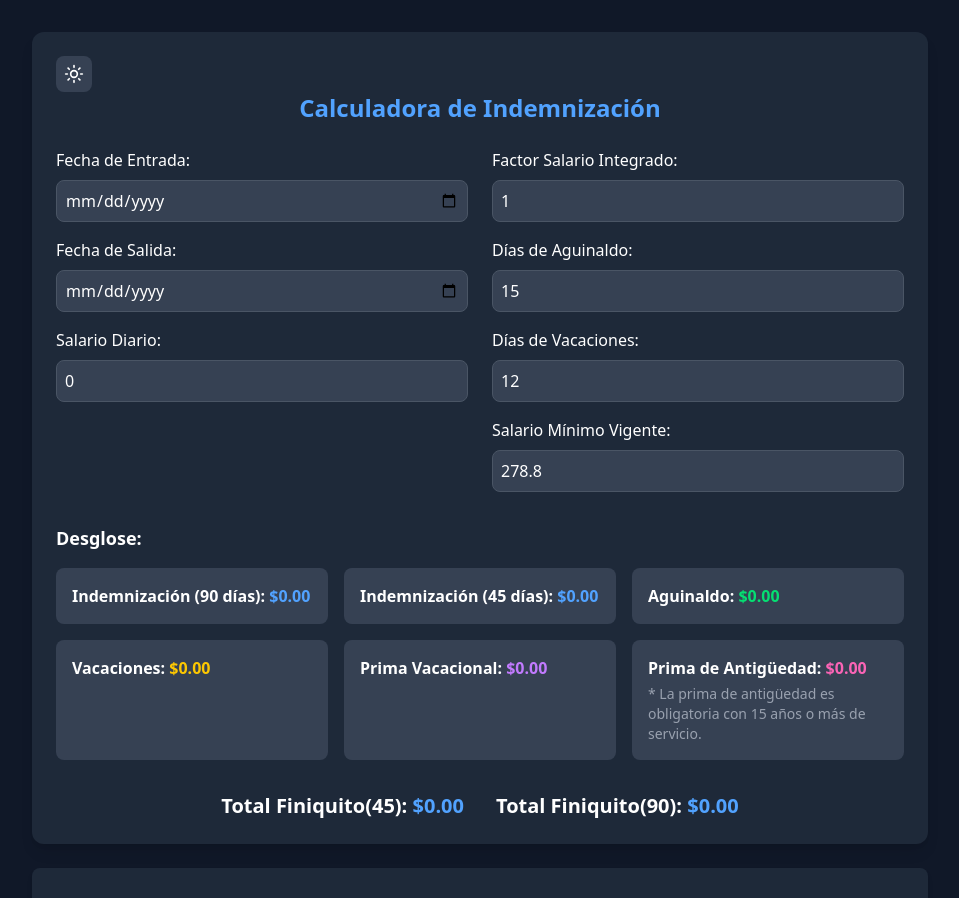
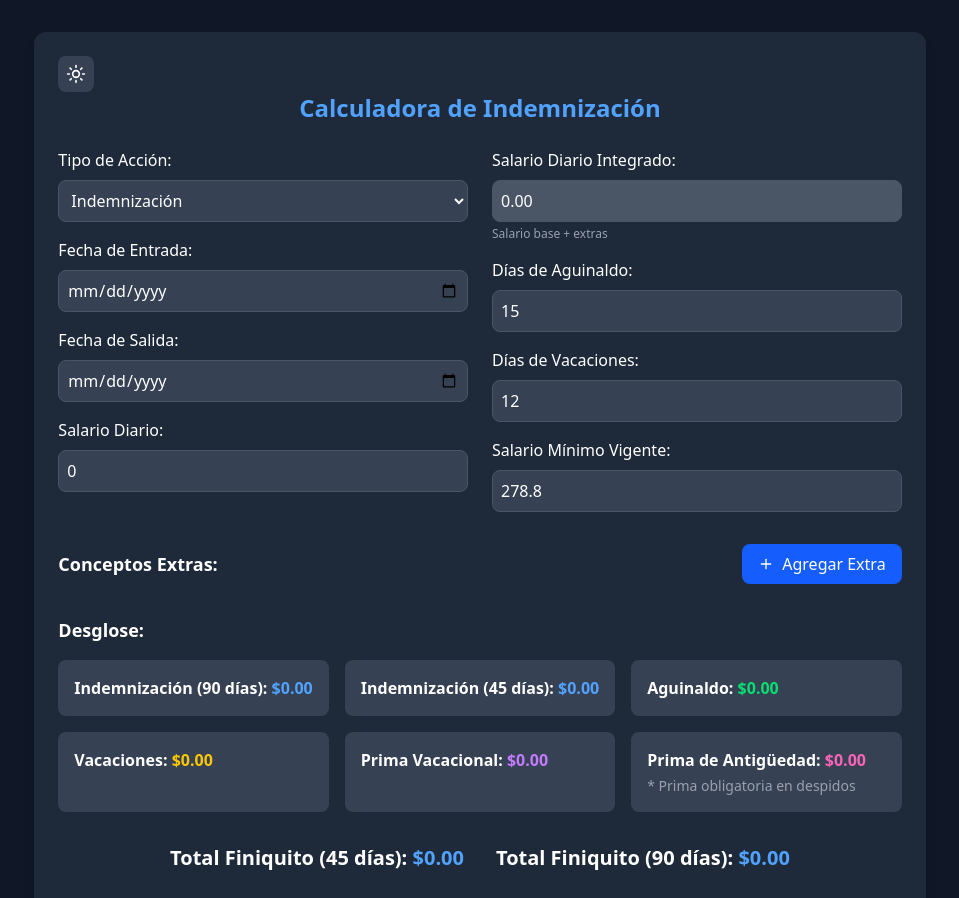
Before and after one commit to ivargasm/calculadora-indemnizacion, a React (Vite) app: page / in a window 1280 px wide. Shown: the top 898 px of the page, without its empty margins (160-1119 px from the left). Built offline with nearby package versions, Linux system fonts and the light colour scheme.

Commit message:
Agregado la reinstalacion y boton para descargar planilla de liquidacion

```diff
--- a/src/App.jsx
+++ b/src/App.jsx
@@ -1,5 +1,5 @@
 import { useState, useEffect } from 'react';
-import { Sun, Moon } from "lucide-react";
+import { Sun, Moon, Download, Plus, Trash2 } from "lucide-react";
 import Disclaimer from './components/Disclaimer';
 import {BuyMeACoffeeButton} from './components/BuyMeACoffeeButton';
 
@@ -7,7 +7,6 @@ export default function CalculadoraIndemnizacion() {
   const [fechaEntrada, setFechaEntrada] = useState('');
   const [fechaSalida, setFechaSalida] = useState('');
   const [salarioDiario, setSalarioDiario] = useState(0);
-  const [factorSalarioIntegrado, setFactorSalarioIntegrado] = useState(1.0);
   const [diasAguinaldo, setDiasAguinaldo] = useState(15);
   const [diasVacaciones, setDiasVacaciones] = useState(12);
   const [salarioMinimo, setSalarioMinimo] = useState(278.80);
@@ -15,6 +14,8 @@ export default function CalculadoraIndemnizacion() {
   const [diasTrabajadosAnio, setDiasTrabajadosAnio] = useState(0);
   const [darkMode, setDarkMode] = useState('dark');
   const [diasVacacionesTrabajados, setDiasVacacionesTrabajados] = useState(0);
+  const [extras, setExtras] = useState([]);
+  const [tipoAccion, setTipoAccion] = useState('indemnizacion'); // 'indemnizacion' o 'reinstalacion'
 
   // Alternar modo oscuro
   const toggleDarkMode = () => {
@@ -83,19 +84,113 @@ export default function CalculadoraIndemnizacion() {
     return 12; // por default año 1 o menos
   };
 
-  // Cálculos
-  const salarioDiarioIntegrado = salarioDiario * factorSalarioIntegrado;
+  // Cálculo del salario integrado
+  const totalExtrasDiarios = extras.reduce((sum, extra) => {
+    const divisor = extra.periodicidad === 'mensual' ? 30 : extra.periodicidad === 'quincenal' ? 15 : extra.periodicidad === 'semanal' ? 7 : 1;
+    return sum + (extra.monto / divisor);
+  }, 0);
+  const salarioDiarioIntegrado = salarioDiario + totalExtrasDiarios;
   const indemnizacion90 = salarioDiarioIntegrado * 90;
   const indemnizacion45 = salarioDiarioIntegrado * 45;
+
+  // Cálculo para reinstalación: 20 días por año trabajado
+  const añosDeAntigüedad = diasTrabajados / 365;
+  const reinstalacion = salarioDiarioIntegrado * 20 * añosDeAntigüedad;
   const aguinaldo = (diasAguinaldo / 365) * diasTrabajadosAnio * salarioDiario;
   const vacaciones = (diasVacaciones / 365) * diasVacacionesTrabajados * salarioDiario;
   const primaVacacional = vacaciones / 4;
 
-  const añosDeAntigüedad = diasTrabajados / 365;
-  const primaAntiguedad = (12 / 365) * diasTrabajados * (2 * salarioMinimo)
 
-  const totalFiniquito90 = (añosDeAntigüedad >= 15) ? aguinaldo + vacaciones + primaVacacional + indemnizacion90 + primaAntiguedad : aguinaldo + vacaciones + primaVacacional + indemnizacion90;
-  const totalFiniquito45 = (añosDeAntigüedad >= 15) ? aguinaldo + vacaciones + primaVacacional + indemnizacion45 + primaAntiguedad : aguinaldo + vacaciones + primaVacacional + indemnizacion45;
+  // Prima de Antigüedad: SIEMPRE obligatoria en despidos según LFT
+  const primaAntiguedad = (12 / 365) * diasTrabajados * (2 * salarioMinimo);
+
+  const totalFiniquito90 = aguinaldo + vacaciones + primaVacacional + (tipoAccion === 'indemnizacion' ? indemnizacion90 : reinstalacion) + primaAntiguedad;
+  const totalFiniquito45 = aguinaldo + vacaciones + primaVacacional + (tipoAccion === 'indemnizacion' ? indemnizacion45 : reinstalacion) + primaAntiguedad;
+
+  // Función para generar y descargar el reporte
+  const descargarReporte = () => {
+    const fecha = new Date().toLocaleDateString('es-MX');
+    const contenido = `
+PROPUESTA ECONÓMICA - FINIQUITO LABORAL
+${'='.repeat(50)}
+
+Fecha de elaboración: ${fecha}
+Tipo de acción: ${tipoAccion.toUpperCase()}
+
+DATOS DEL TRABAJADOR:
+${'-'.repeat(25)}
+Fecha de ingreso: ${fechaEntrada}
+Fecha de salida: ${fechaSalida}
+Días trabajados: ${diasTrabajados}
+Años de antigüedad: ${añosDeAntigüedad.toFixed(2)}
+
+SALARIOS:
+${'-'.repeat(25)}
+Salario diario base: $${salarioDiario.toFixed(2)}
+${extras.length > 0 ? `Extras:
+${extras.map(extra => {
+  const divisor = extra.periodicidad === 'mensual' ? 30 : extra.periodicidad === 'quincenal' ? 15 : extra.periodicidad === 'semanal' ? 7 : 1;
+  const montoDiario = extra.monto / divisor;
+  return `  - ${extra.concepto}: $${extra.monto.toFixed(2)} ${extra.periodicidad} = $${montoDiario.toFixed(2)} diario`;
+}).join('\n')}
+Total extras diarios: $${totalExtrasDiarios.toFixed(2)}
+` : ''}Salario diario integrado: $${salarioDiarioIntegrado.toFixed(2)}
+Salario mínimo vigente: $${salarioMinimo.toFixed(2)}
+
+CONCEPTOS A PAGAR:
+${'-'.repeat(25)}
+1. Aguinaldo proporcional:
+   - Días: ${diasAguinaldo}
+   - Días trabajados en el año: ${diasTrabajadosAnio}
+   - Importe: $${aguinaldo.toFixed(2)}
+
+2. Vacaciones proporcionales:
+   - Días por antigüedad: ${diasVacaciones}
+   - Días trabajados: ${diasVacacionesTrabajados}
+   - Importe: $${vacaciones.toFixed(2)}
+
+3. Prima vacacional (25%):
+   - Base: $${vacaciones.toFixed(2)}
+   - Importe: $${primaVacacional.toFixed(2)}
+
+${tipoAccion === 'indemnizacion' ? `4. Indemnización constitucional:
+   - 90 días: $${indemnizacion90.toFixed(2)}
+   - 45 días: $${indemnizacion45.toFixed(2)}` : `4. Reinstalación:
+   - 20 días por año trabajado
+   - ${añosDeAntigüedad.toFixed(2)} años × 20 días
+   - Importe: $${reinstalacion.toFixed(2)}`}
+
+5. Prima de antigüedad:
+   - 12 días por año trabajado
+   - Base: 2 veces salario mínimo
+   - Importe: $${primaAntiguedad.toFixed(2)}
+
+RESUMEN TOTAL:
+${'='.repeat(25)}
+${tipoAccion === 'indemnizacion' ? `Total con indemnización 90 días: $${totalFiniquito90.toFixed(2)}
+Total con indemnización 45 días: $${totalFiniquito45.toFixed(2)}` : `Total con reinstalación: $${totalFiniquito45.toFixed(2)}`}
+
+NOTAS LEGALES:
+${'-'.repeat(25)}
+- Cálculo basado en la Ley Federal del Trabajo
+- Prima de antigüedad: Obligatoria en despidos
+- Los montos están sujetos a deducciones fiscales
+- Este documento es una propuesta económica
+
+Generado por: Calculadora de Indemnización
+Fecha: ${fecha}
+    `;
+
+    const blob = new Blob([contenido], { type: 'text/plain;charset=utf-8' });
+    const url = window.URL.createObjectURL(blob);
+    const a = document.createElement('a');
+    a.href = url;
+    a.download = `Propuesta_Finiquito_${tipoAccion.toUpperCase()}_${fecha.replace(/\//g, '-')}.txt`;
+    document.body.appendChild(a);
+    a.click();
+    document.body.removeChild(a);
+    window.URL.revokeObjectURL(url);
+  };
 
   return (
     <main className="min-h-screen bg-gray-100 dark:bg-gray-900 flex items-center justify-center p-8 flex-col">
@@ -116,6 +211,17 @@ export default function CalculadoraIndemnizacion() {
         <section className="grid grid-cols-1 md:grid-cols-2 gap-6 mb-8">
           {/* Columna 1 */}
           <div className="space-y-4">
+          <div>
+              <label className="block mb-2 font-medium">Tipo de Acción:</label>
+              <select
+                value={tipoAccion}
+                onChange={e => setTipoAccion(e.target.value)}
+                className="w-full p-2 border rounded-lg focus:outline-none focus:ring-2 focus:ring-blue-500 bg-white dark:bg-gray-700 border-gray-300 dark:border-gray-600 text-gray-900 dark:text-white"
+              >
+                <option value="indemnizacion">Indemnización</option>
+                <option value="reinstalacion">Reinstalación</option>
+              </select>
+            </div>
             <div>
               <label className="block mb-2 font-medium">Fecha de Entrada:</label>
               <input
@@ -148,14 +254,15 @@ export default function CalculadoraIndemnizacion() {
           {/* Columna 2 */}
           <div className="space-y-4">
             <div>
-              <label className="block mb-2 font-medium">Factor Salario Integrado:</label>
+              <label className="block mb-2 font-medium">Salario Diario Integrado:</label>
               <input
                 type="number"
                 step="0.01"
-                value={factorSalarioIntegrado}
-                onChange={e => setFactorSalarioIntegrado(Number(e.target.value))}
-                className="w-full p-2 border rounded-lg focus:outline-none focus:ring-2 focus:ring-blue-500 bg-white dark:bg-gray-700 border-gray-300 dark:border-gray-600 text-gray-900 dark:text-white"
+                value={salarioDiarioIntegrado.toFixed(2)}
+                readOnly
+                className="w-full p-2 border rounded-lg bg-gray-100 dark:bg-gray-600 border-gray-300 dark:border-gray-600 text-gray-900 dark:text-white"
               />
+              <p className="text-xs text-gray-500 dark:text-gray-400 mt-1">Salario base + extras</p>
             </div>
             <div>
               <label className="block mb-2 font-medium">Días de Aguinaldo:</label>
@@ -184,19 +291,99 @@ export default function CalculadoraIndemnizacion() {
                 className="w-full p-2 border rounded-lg focus:outline-none focus:ring-2 focus:ring-blue-500 bg-white dark:bg-gray-700 border-gray-300 dark:border-gray-600 text-gray-900 dark:text-white"
               />
             </div>
+
+
           </div>
+        </section>
+
+        {/* Sección de Extras */}
+        <section className="mb-8">
+          <div className="flex items-center justify-between mb-4">
+            <h3 className="text-lg font-semibold">Conceptos Extras:</h3>
+            <button
+              onClick={() => setExtras([...extras, { id: Date.now(), concepto: '', monto: 0, periodicidad: 'mensual' }])}
+              className="flex items-center gap-2 px-4 py-2 bg-blue-600 hover:bg-blue-700 text-white rounded-lg transition-colors cursor-pointer"
+            >
+              <Plus className="h-4 w-4" />
+              Agregar Extra
+            </button>
+          </div>
+
+          {extras.length > 0 && (
+            <div className="space-y-3">
+              {extras.map((extra) => (
+                <div key={extra.id} className="flex gap-3 items-center">
+                  <input
+                    type="text"
+                    placeholder="Concepto (ej: Vales de despensa)"
+                    value={extra.concepto}
+                    onChange={e => setExtras(extras.map(ex => ex.id === extra.id ? {...ex, concepto: e.target.value} : ex))}
+                    className="flex-1 p-2 border rounded-lg focus:outline-none focus:ring-2 focus:ring-blue-500 bg-white dark:bg-gray-700 border-gray-300 dark:border-gray-600 text-gray-900 dark:text-white"
+                  />
+                  <select
+                    value={extra.periodicidad}
+                    onChange={e => setExtras(extras.map(ex => ex.id === extra.id ? {...ex, periodicidad: e.target.value} : ex))}
+                    className="w-28 p-2 border rounded-lg focus:outline-none focus:ring-2 focus:ring-blue-500 bg-white dark:bg-gray-700 border-gray-300 dark:border-gray-600 text-gray-900 dark:text-white"
+                  >
+                    <option value="mensual">Mensual</option>
+                    <option value="quincenal">Quincenal</option>
+                    <option value="semanal">Semanal</option>
+                    <option value="diario">Diario</option>
+                  </select>
+                  <input
+                    type="number"
+                    placeholder="Monto"
+                    value={extra.monto}
+                    onChange={e => setExtras(extras.map(ex => ex.id === extra.id ? {...ex, monto: Number(e.target.value)} : ex))}
+                    className="w-24 p-2 border rounded-lg focus:outline-none focus:ring-2 focus:ring-blue-500 bg-white dark:bg-gray-700 border-gray-300 dark:border-gray-600 text-gray-900 dark:text-white"
+                  />
+                  <button
+                    onClick={() => setExtras(extras.filter(ex => ex.id !== extra.id))}
+                    className="p-2 text-red-600 hover:bg-red-100 dark:hover:bg-red-900 rounded-lg transition-colors cursor-pointer"
+                  >
+                    <Trash2 className="h-4 w-4" />
+                  </button>
+                </div>
+              ))}
+              <div className="mt-3 p-3 bg-gray-50 dark:bg-gray-700 rounded-lg">
+                <p className="text-sm font-medium">Total extras diarios: <span className="text-blue-600 dark:text-blue-400">${totalExtrasDiarios.toFixed(2)}</span></p>
+                {extras.length > 0 && (
+                  <div className="mt-2 text-xs text-gray-600 dark:text-gray-400">
+                    {extras.map(extra => {
+                      const divisor = extra.periodicidad === 'mensual' ? 30 : extra.periodicidad === 'quincenal' ? 15 : extra.periodicidad === 'semanal' ? 7 : 1;
+                      const montoDiario = extra.monto / divisor;
+                      return (
+                        <div key={extra.id}>
+                          {extra.concepto}: ${extra.monto} {extra.periodicidad} = ${montoDiario.toFixed(2)} diario
+                        </div>
+                      );
+                    })}
+                  </div>
+                )}
+              </div>
+            </div>
+          )}
         </section>
 
         {/* Sección de desglose */}
         <section>
           <h3 className="text-lg font-semibold mb-4">Desglose:</h3>
           <div className="grid grid-cols-1 md:grid-cols-2 lg:grid-cols-3 gap-4">
+            {tipoAccion === 'indemnizacion' ? (
+              <>
                 <div className="p-4 rounded-lg bg-blue-50 dark:bg-gray-700">
                   <p className="font-semibold">Indemnización (90 días): <span className="text-blue-500 dark:text-blue-400">${indemnizacion90.toFixed(2)}</span></p>
                 </div>
                 <div className="p-4 rounded-lg bg-blue-50 dark:bg-gray-700">
                   <p className="font-semibold">Indemnización (45 días): <span className="text-blue-500 dark:text-blue-400">${indemnizacion45.toFixed(2)}</span></p>
                 </div>
+              </>
+            ) : (
+              <div className="p-4 rounded-lg bg-orange-50 dark:bg-gray-700">
+                <p className="font-semibold">Reinstalación (20 días/año): <span className="text-orange-500 dark:text-orange-400">${reinstalacion.toFixed(2)}</span></p>
+                <p className="text-sm mt-1 text-gray-500 dark:text-gray-400">{añosDeAntigüedad.toFixed(2)} años × 20 días</p>
+              </div>
+            )}
             <div className="p-4 rounded-lg bg-green-50 dark:bg-gray-700">
               <p className="font-semibold">Aguinaldo: <span className="text-green-500 dark:text-green-400">${aguinaldo.toFixed(2)}</span></p>
             </div>
@@ -208,22 +395,36 @@ export default function CalculadoraIndemnizacion() {
             </div>
             <div className="p-4 rounded-lg bg-pink-50 dark:bg-gray-700">
               <p className="font-semibold">Prima de Antigüedad: <span className="text-pink-500 dark:text-pink-400">${primaAntiguedad.toFixed(2)}</span></p>
-              {añosDeAntigüedad < 15 && (
-                <p className="text-sm mt-1 text-gray-500 dark:text-gray-400">* La prima de antigüedad es obligatoria con 15 años o más de servicio.</p>
-              )}
+              <p className="text-sm mt-1 text-gray-500 dark:text-gray-400">* Prima obligatoria en despidos</p>
             </div>
           </div>
         </section>
 
         {/* Total Finiquito */}
-        <section className='flex flex-col items-center justify-center md:gap-8 md:flex-row'>
+        <section className='flex flex-col items-center justify-center gap-4'>
+          {tipoAccion === 'indemnizacion' ? (
+            <div className='flex flex-col md:flex-row md:gap-8 items-center'>
               <section className="mt-8">
-            <h3 className="text-xl font-bold text-center">Total Finiquito(45): <span className="text-blue-500 dark:text-blue-400">${totalFiniquito45.toFixed(2)}</span></h3>
+                <h3 className="text-xl font-bold text-center">Total Finiquito (45 días): <span className="text-blue-500 dark:text-blue-400">${totalFiniquito45.toFixed(2)}</span></h3>
               </section>
               <section className="mt-8">
-            <h3 className="text-xl font-bold text-center">Total Finiquito(90): <span className="text-blue-500 dark:text-blue-400">${totalFiniquito90.toFixed(2)}</span></h3>
+                <h3 className="text-xl font-bold text-center">Total Finiquito (90 días): <span className="text-blue-500 dark:text-blue-400">${totalFiniquito90.toFixed(2)}</span></h3>
               </section>
+            </div>
+          ) : (
+            <section className="mt-8">
+              <h3 className="text-xl font-bold text-center">Total Reinstalación: <span className="text-orange-500 dark:text-orange-400">${totalFiniquito45.toFixed(2)}</span></h3>
+            </section>
+          )}
 
+          {/* Botón de descarga */}
+          <button
+            onClick={descargarReporte}
+            className="mt-4 flex items-center gap-2 px-6 py-3 bg-green-600 hover:bg-green-700 text-white font-semibold rounded-lg transition-colors duration-200 shadow-lg cursor-pointer"
+          >
+            <Download className="h-5 w-5" />
+            Descargar Propuesta Económica
+          </button>
         </section>
       </section>
 
```
Lines whose indentation alone changed are shown as unchanged.
